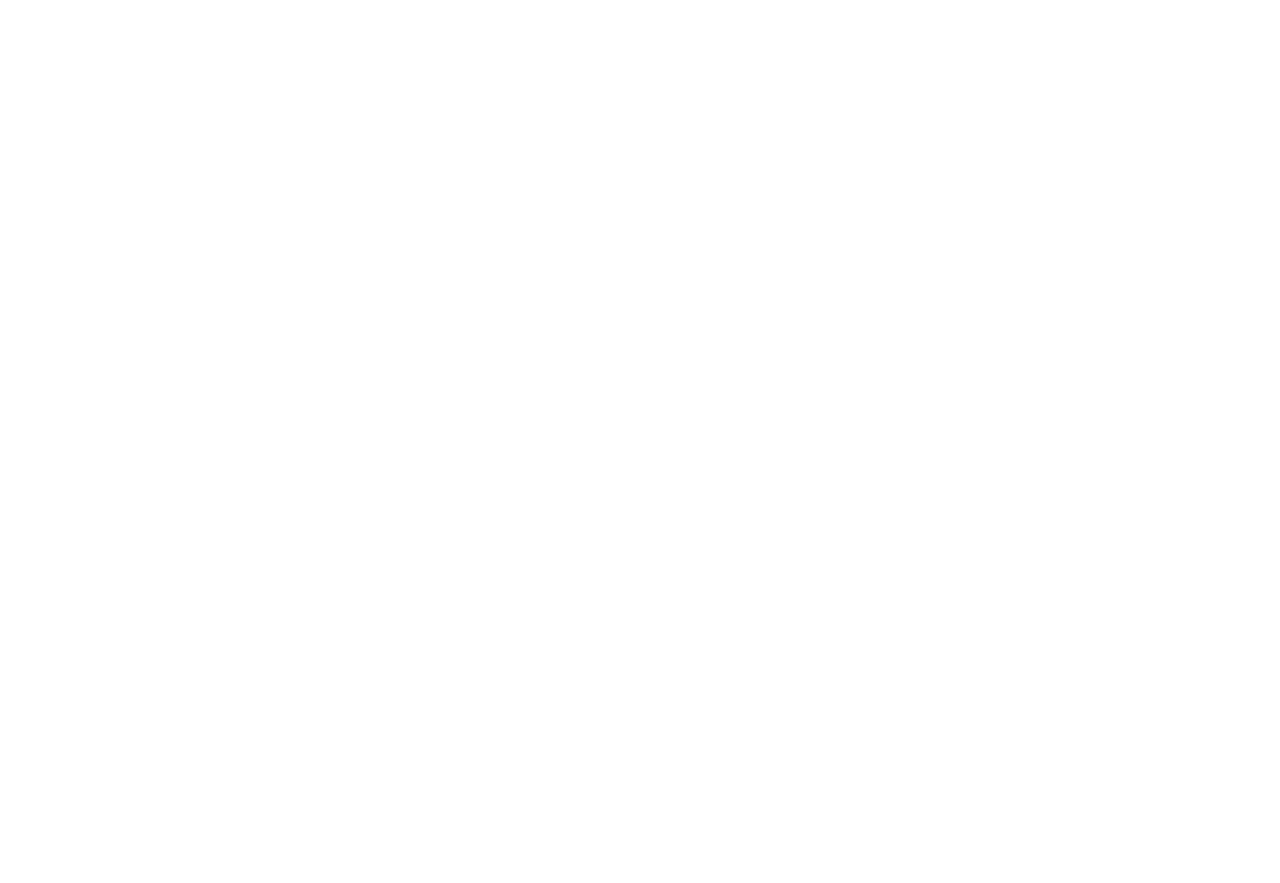
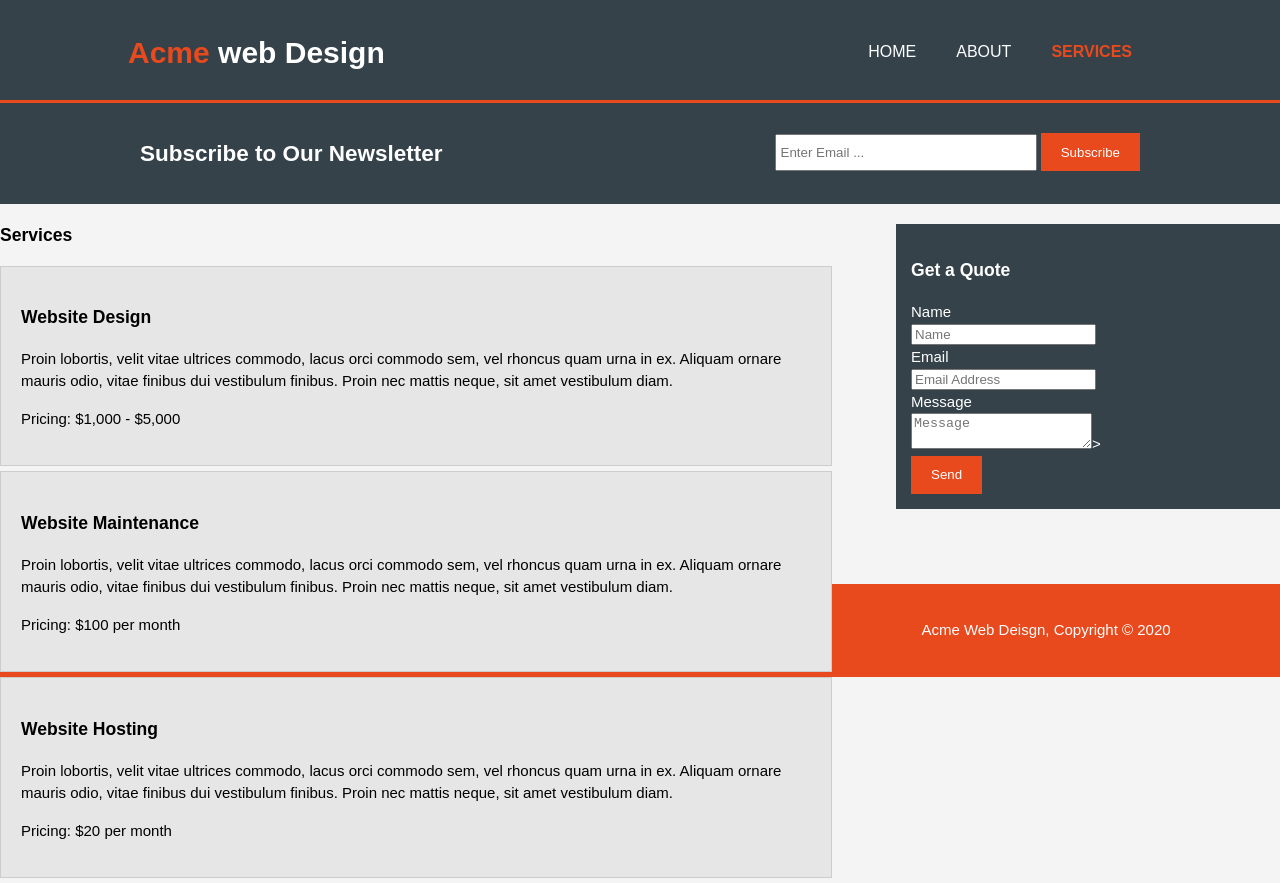
Before and after one commit to shoaib-zaheer/acme-web-design, a plain HTML site: page services.html in a window 1280 px wide. Before the commit the page ends 800 px from the top, so only its background shows below. Drawn offline with Linux system fonts and the light colour scheme.

Commit message:
services page codes updated & style.css

```diff
--- a/css/style.css
+++ b/css/style.css
@@ -123,10 +123,24 @@ aside#sidebar{
     width: 30%;
     margin-top: 10px;
 }
+aside#sidebar .quote input, aside#sidebar .quote textarea{
+    width: 90%;
+    padding: 5px;
+}
+
 /*Main-col*/
 article#main-col{
     float: left;
     width: 65%;
+}
+/*Services */
+
+ul#services li{
+    list-style: none;
+    padding: 20px;
+    border: #cccccc solid 1px;
+    margin-bottom: 5px;
+    background: #e6e6e6;
 }
 footer{
     padding: 20px;
--- a/services.html
+++ b/services.html
@@ -0,0 +1,84 @@
+<!DOCTYPE html>
+<html lang="en">
+<head>
+    <meta charset="UTF-8">
+    <meta name="viewport" content="width=device-width">
+    <meta http-equiv="X-UA-Compatible" content="ie=edge">
+    <meta name="author" content="shoaib zaheer">
+    <title>Acme Web Deisgn | Services</title>
+    <link rel="stylesheet" href="./css/style.css">
+</head>
+<body>
+    <header>
+        <div class="container">
+            <div id="branding">
+                <h1><span class="highlight">Acme</span> web Design</h1>
+            </div>
+            <nav>
+                <ul>
+                    <li><a href="index.html">Home</a></li>
+                    <li><a href="about.html">About</a></li>
+                    <li class="current"><a href="services.html">Services</a></li>
+                </ul>
+            </nav>
+        </div>
+    </header>
+    <section id="newsletter">
+        <div class="container">
+            <h1>Subscribe to Our Newsletter</h1>
+            <form action="process.php">
+                <input type="email" placeholder="Enter Email ...">
+                <button type="submit" class="button_1">Subscribe</button>
+            </form>
+        </div>
+    </section>
+    <section id="main">
+        <div class="consectetur">
+            <article id="main-col">
+                <h1 class="page-title">Services</h1>
+                <ul id="services">
+                    <li>
+                        <h3>Website Design</h3>
+                        <p>Proin lobortis, velit vitae ultrices commodo, lacus orci commodo sem, vel rhoncus quam urna in ex. Aliquam ornare mauris odio, vitae finibus dui vestibulum finibus. Proin nec mattis neque, sit amet vestibulum diam. </p>
+                        <p>Pricing: $1,000 - $5,000</p>
+                    </li>
+                    <li>
+                        <h3>Website Maintenance</h3>
+                        <p>Proin lobortis, velit vitae ultrices commodo, lacus orci commodo sem, vel rhoncus quam urna in ex. Aliquam ornare mauris odio, vitae finibus dui vestibulum finibus. Proin nec mattis neque, sit amet vestibulum diam. </p>
+                        <p>Pricing: $100 per month</p>
+                    </li>
+                    <li>
+                        <h3>Website Hosting</h3>
+                        <p>Proin lobortis, velit vitae ultrices commodo, lacus orci commodo sem, vel rhoncus quam urna in ex. Aliquam ornare mauris odio, vitae finibus dui vestibulum finibus. Proin nec mattis neque, sit amet vestibulum diam. </p>
+                        <p>Pricing: $20 per month</p>
+                    </li>
+                </ul>
+            </article>
+            <aside id="sidebar">
+                <div class="dark">
+                    <h3>Get a Quote</h3>
+                    <form action="quote">
+                        <div>
+                            <label>Name</label><br>
+                            <input type="text" placeholder="Name">
+                        </div>
+                        <div>
+                            <label>Email</label><br>
+                            <input type="text" placeholder="Email Address">
+                        </div>
+                        <div>
+                            <label>Message</label><br>
+                            <textarea placeholder="Message"></textarea>>
+                        </div>
+                        <button class="button_1" type="submit">Send</button>
+                    </form>
+                </div>
+            </aside>
+        </div>
+    </section>
+
+    <footer>
+        <p> Acme Web Deisgn, Copyright &copy; 2020</p>
+    </footer>
+</body>
+</html>
```
Also changed, not shown: 1 other file.
